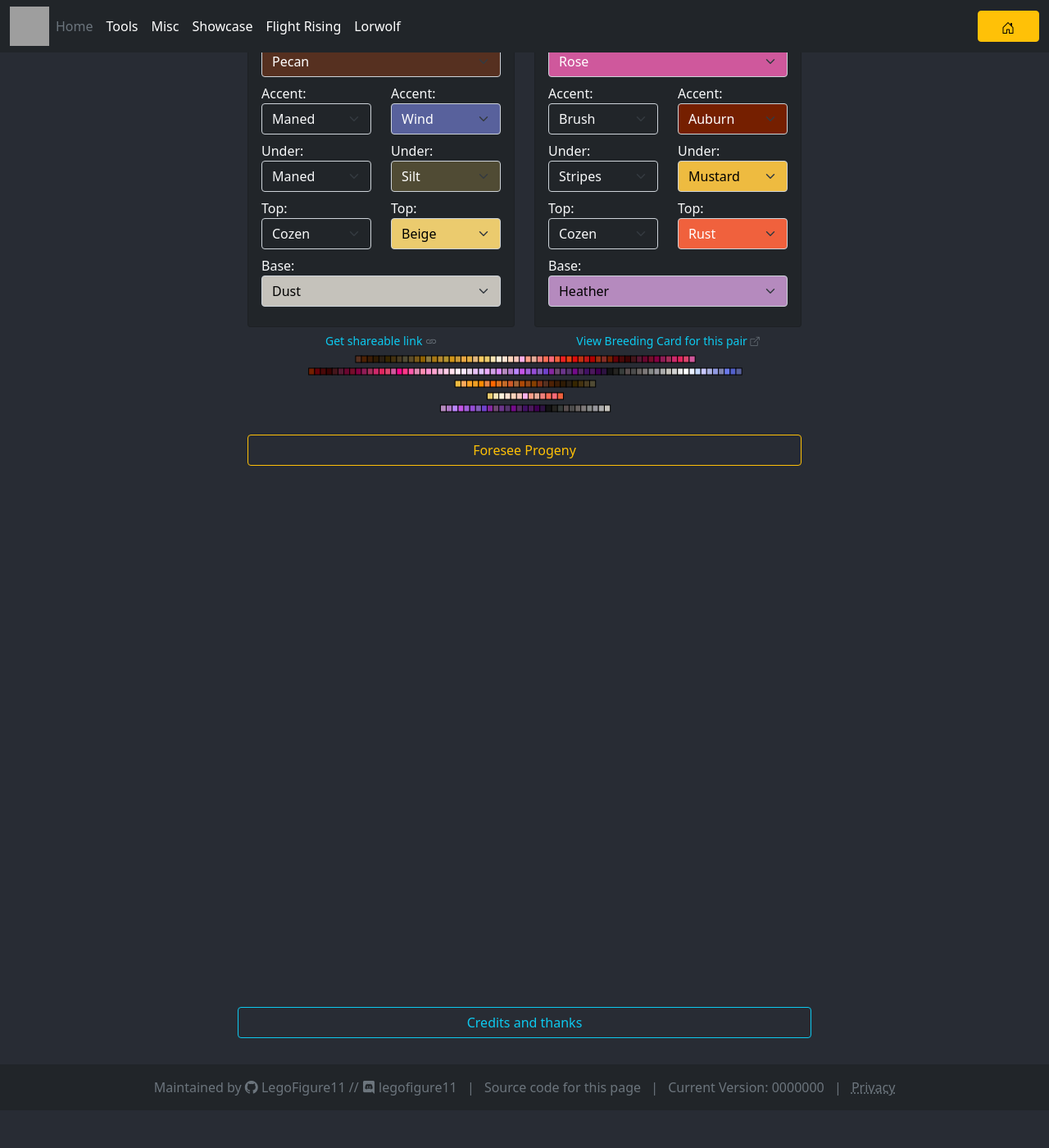
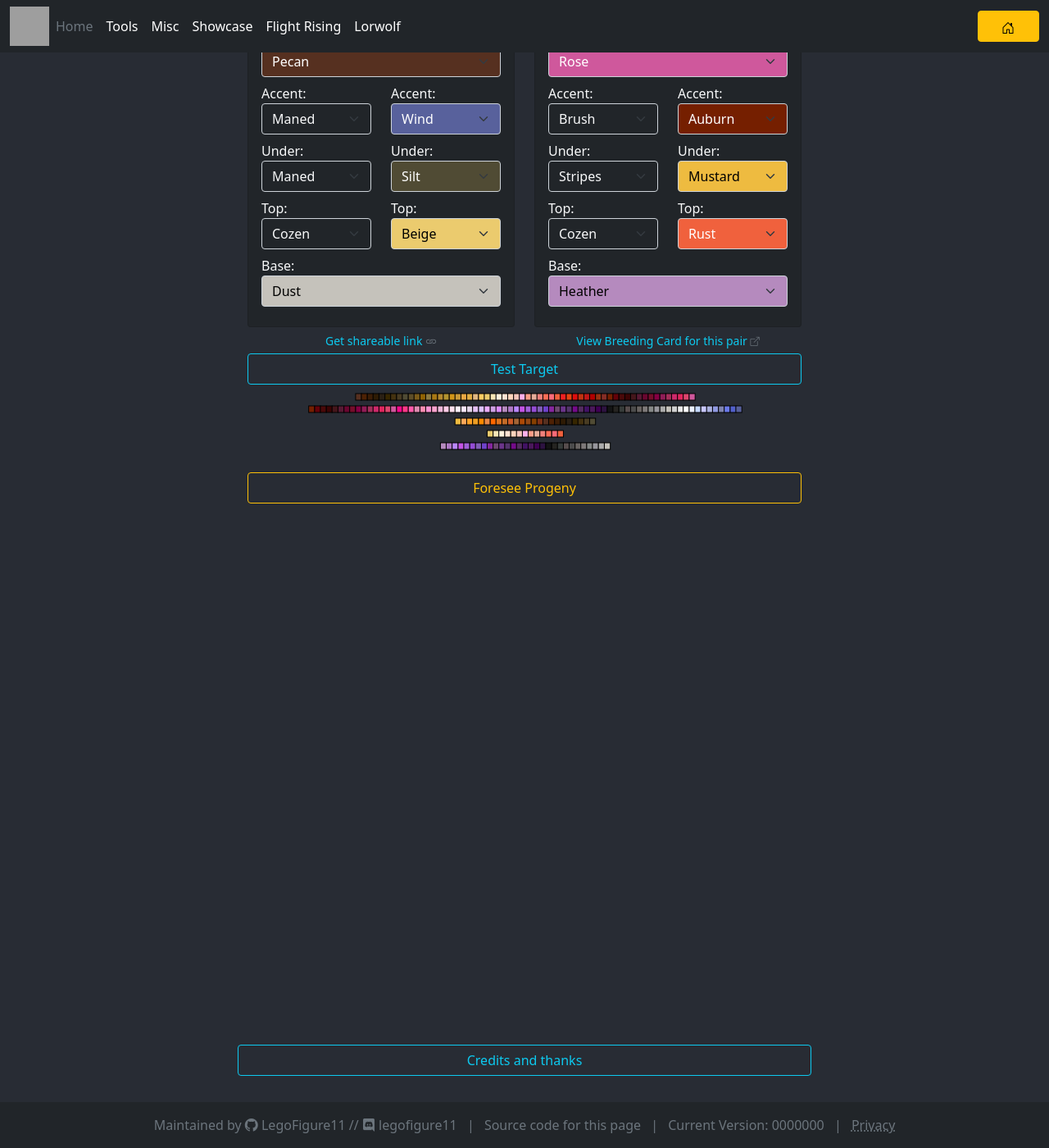
Before and after one commit to LegoFigure11/legofigure11.github.io, a Jekyll site: the page built from lw/puppy-predictor/index.html, in a window 1280 px wide and 1400 px high, scrolled down 246 px. Shown: the whole window at 82% size. Built offline with Jekyll 4.4.1, drawn with Linux system fonts in a browser that asks for light colours; comment, search, counter and statistics services are not loaded; before the commit the page ends 1600 px from its top, so only the background shows below that; grey boxes are pictures that could not be loaded.

Commit message:
LW: Add range tester to puppy predictor

```diff
--- a/_includes/lw/breed_select.html
+++ b/_includes/lw/breed_select.html
@@ -1,4 +1,4 @@
-<select id="{{include.id}}" class="form-select bg-dark text-light">
+<select id="{{include.id}}" class="form-select bg-dark text-light breed-or-gene-select">
   <option value="7">Lupin</option>
   <option value="8">Jocol</option>
   <option value="9">Kit</option>
--- a/_includes/lw/gene_select.html
+++ b/_includes/lw/gene_select.html
@@ -1,4 +1,4 @@
-<select id="{{include.id}}" class="form-select bg-dark text-light">
+<select id="{{include.id}}" class="form-select bg-dark text-light breed-or-gene-select">
   <option value="1">Timber</option>
   <option value="2">Brush</option>
   <option value="3">Cozen</option>
--- a/lw/common/style.css
+++ b/lw/common/style.css
@@ -2,6 +2,11 @@
   position: absolute;
   top: 0;
   left: 0;
+}
+
+.emoji-outline {
+  text-shadow: -1px 1px 0 #fff, 1px 1px 0 #fff, 1px -1px 0 #fff,
+    -1px -1px 0 #fff;
 }
 
 .color-Black {
--- a/lw/common/wolfcard.js
+++ b/lw/common/wolfcard.js
@@ -1,3 +1,6 @@
+const TICK = "&#x2714;";
+const CROSS = "&#x274c;";
+
 $(".colorDropdown").change(function () {
   if ($(this).attr("class")) {
     $(this).removeClass(
@@ -22,6 +25,7 @@ $(document).ready(function () {
   $("#w2-sex")?.prop("selectedIndex", 1);
   parseQueryString();
   $(".colorDropdown").change();
+  $(".breed-or-gene-select").change();
 });
 
 function setRanges() {
@@ -40,6 +44,11 @@ function setRange(id) {
   $("#range-" + id).html("");
   for (var el of range[3]) {
     range[2] ? $("#range-" + id).prepend(el) : $("#range-" + id).append(el);
+  }
+  if (document.getElementById("target")) {
+    var t = $("#target-" + id + "-color").val();
+    var exists = range[3].filter((e) => e.includes("value='" + t + "'")).length > 0;
+    $("#test-" + id + "-color").html(exists ? TICK : CROSS);
   }
 }
 
@@ -83,6 +92,17 @@ function parseQueryString() {
   }
 }
 
+$(".breed-or-gene-select").change(function () {
+  if (document.getElementById("target")) {
+    var id = $(this).attr("id").split("-")[1];
+    var test = $("#target-" + id).val();
+    $("#test-" + id).html(
+      (test == $("#w1-" + id).val() || test == $("#w2-" + id).val()) ?
+        TICK : CROSS
+    );
+  }
+});
+
 $("select").change(function () {
   var el = document.getElementById("othertool");
   var url = "../" + el.dataset.link + "/";
@@ -109,11 +129,12 @@ function generateQueryString() {
 }
 
 $("#sharelink").click(function () {
-    var link = window.location.origin + window.location.pathname + generateQueryString();
-    navigator.clipboard.writeText(link);
-    var tt = document.getElementById("sharelink")
-    var tooltip = bootstrap.Tooltip.getInstance(tt);
-    setTimeout(function () {
-        tooltip.hide();
-    }, 2_500);
+  var link =
+    window.location.origin + window.location.pathname + generateQueryString();
+  navigator.clipboard.writeText(link);
+  var tt = document.getElementById("sharelink");
+  var tooltip = bootstrap.Tooltip.getInstance(tt);
+  setTimeout(function () {
+    tooltip.hide();
+  }, 2_500);
 });
--- a/lw/puppy-predictor/index.html
+++ b/lw/puppy-predictor/index.html
@@ -142,6 +142,140 @@ layout: default
     </div>
   </div>
 </div>
+<div class="d-grid mb-2">
+  <a
+    class="btn btn-outline-info"
+    data-bs-toggle="collapse"
+    href="#target-container"
+    role="button"
+    aria-expanded="false"
+    aria-controls="creditsCollapse"
+  >
+    Test Target
+  </a>
+</div>
+<div
+  class="collapse row row-cols-1 justify-content-center"
+  id="target-container"
+>
+  <div class="col col-md-8 mb-1">
+    <div class="card bg-dark">
+      <div id="target" class="card-header">Target</div>
+      <div class="card-body">
+        <div class="row row-cols-1 mb-2">
+          <div class="col mb4">
+            Breed:
+            <div class="input-group">
+              <span
+                class="input-group-text bg-dark emoji-outline"
+                id="test-breed"
+                >&#x26a0;
+              </span>
+              {% include lw/breed_select.html id="target-breed" %}
+            </div>
+          </div>
+        </div>
+        <div class="row row-cols-1 mb-2">
+          <div class="col mb4">
+            Eyes:
+            <div class="input-group">
+              <span
+                class="input-group-text bg-dark emoji-outline"
+                id="test-eyes-color"
+                >&#x26a0;
+              </span>
+              {% include lw/color_select.html id="target-eyes-color" %}
+            </div>
+          </div>
+        </div>
+        <div class="row row-cols-2 mb-2">
+          <div class="col mb4">
+            Accent:
+            <div class="input-group">
+              <span
+                class="input-group-text bg-dark emoji-outline"
+                id="test-accent"
+                >&#x26a0;
+              </span>
+              {% include lw/gene_select.html id="target-accent" %}
+            </div>
+          </div>
+          <div class="col mb4">
+            Accent:
+            <div class="input-group">
+              <span
+                class="input-group-text bg-dark emoji-outline"
+                id="test-accent-color"
+                >&#x26a0;
+              </span>
+              {% include lw/color_select.html id="target-accent-color" %}
+            </div>
+          </div>
+        </div>
+        <div class="row row-cols-2 mb-2">
+          <div class="col mb4">
+            Under:
+            <div class="input-group">
+              <span
+                class="input-group-text bg-dark emoji-outline"
+                id="test-under"
+                >&#x26a0;
+              </span>
+              {% include lw/gene_select.html id="target-under" %}
+            </div>
+          </div>
+          <div class="col mb4">
+            Under:
+            <div class="input-group">
+              <span
+                class="input-group-text bg-dark emoji-outline"
+                id="test-under-color"
+                >&#x26a0;
+              </span>
+              {% include lw/color_select.html id="target-under-color" %}
+            </div>
+          </div>
+        </div>
+        <div class="row row-cols-2 mb-2">
+          <div class="col mb4">
+            Top:
+            <div class="input-group">
+              <span class="input-group-text bg-dark emoji-outline" id="test-top"
+                >&#x26a0;
+              </span>
+              {% include lw/gene_select.html id="target-top" %}
+            </div>
+          </div>
+          <div class="col mb4">
+            Top:
+            <div class="input-group">
+              <span
+                class="input-group-text bg-dark emoji-outline"
+                id="test-top-color"
+                >&#x26a0;
+              </span>
+              {% include lw/color_select.html id="target-top-color" %}
+            </div>
+          </div>
+        </div>
+        <div class="row row-cols-1 mb-2">
+          <div class="col mb4">
+            Base:
+            <div class="input-group">
+              <span
+                class="input-group-text bg-dark emoji-outline"
+                id="test-base-color"
+                >&#x26a0;
+              </span>
+              {% include lw/color_select.html id="target-base-color" %}
+            </div>
+          </div>
+        </div>
+      </div>
+    </div>
+  </div>
+</div>
+
 <div class="d-grid">{% include lw/range.html id="range-eyes" %}</div>
 <div class="d-grid">{% include lw/range.html id="range-accent" %}</div>
 <div class="d-grid">{% include lw/range.html id="range-under" %}</div>
```
